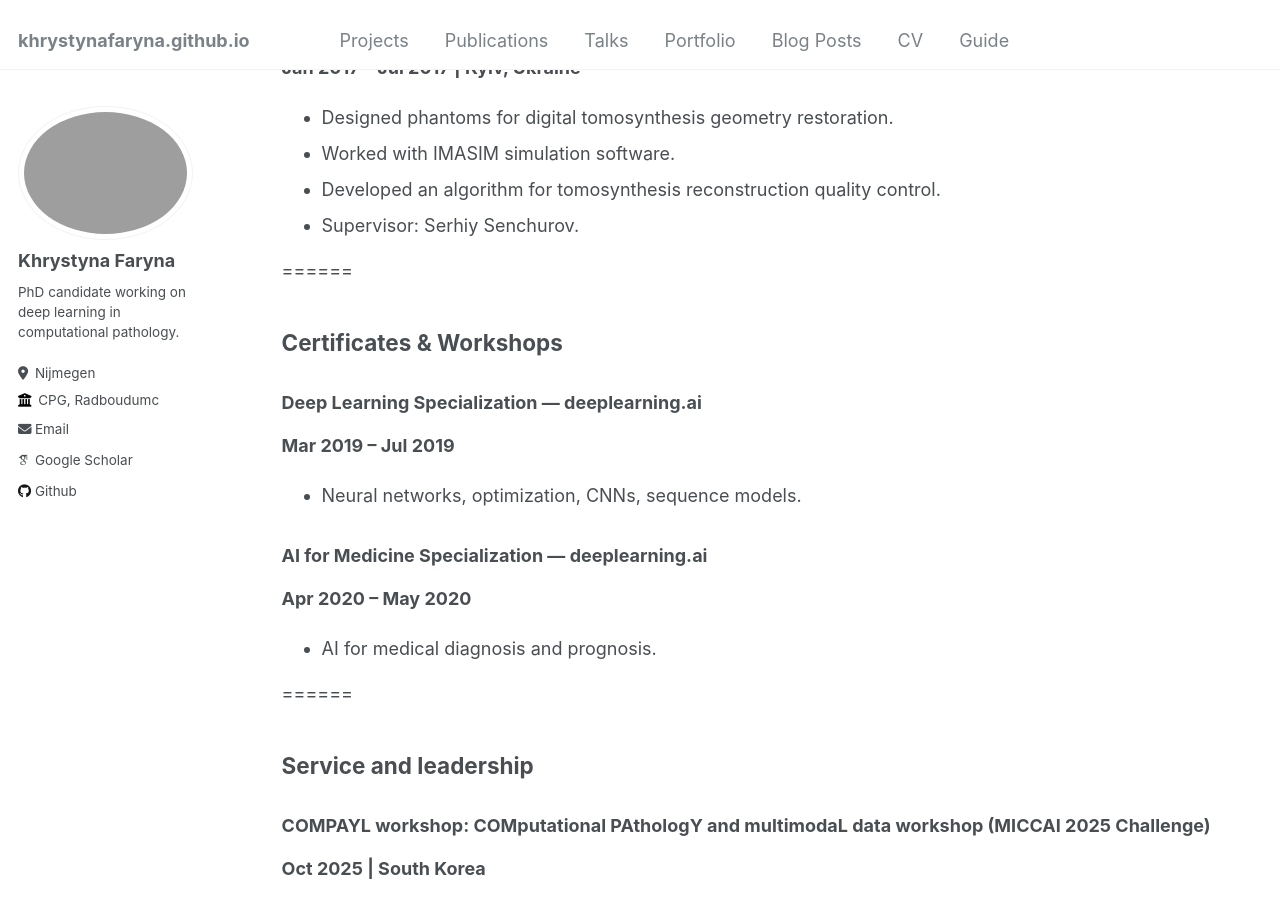
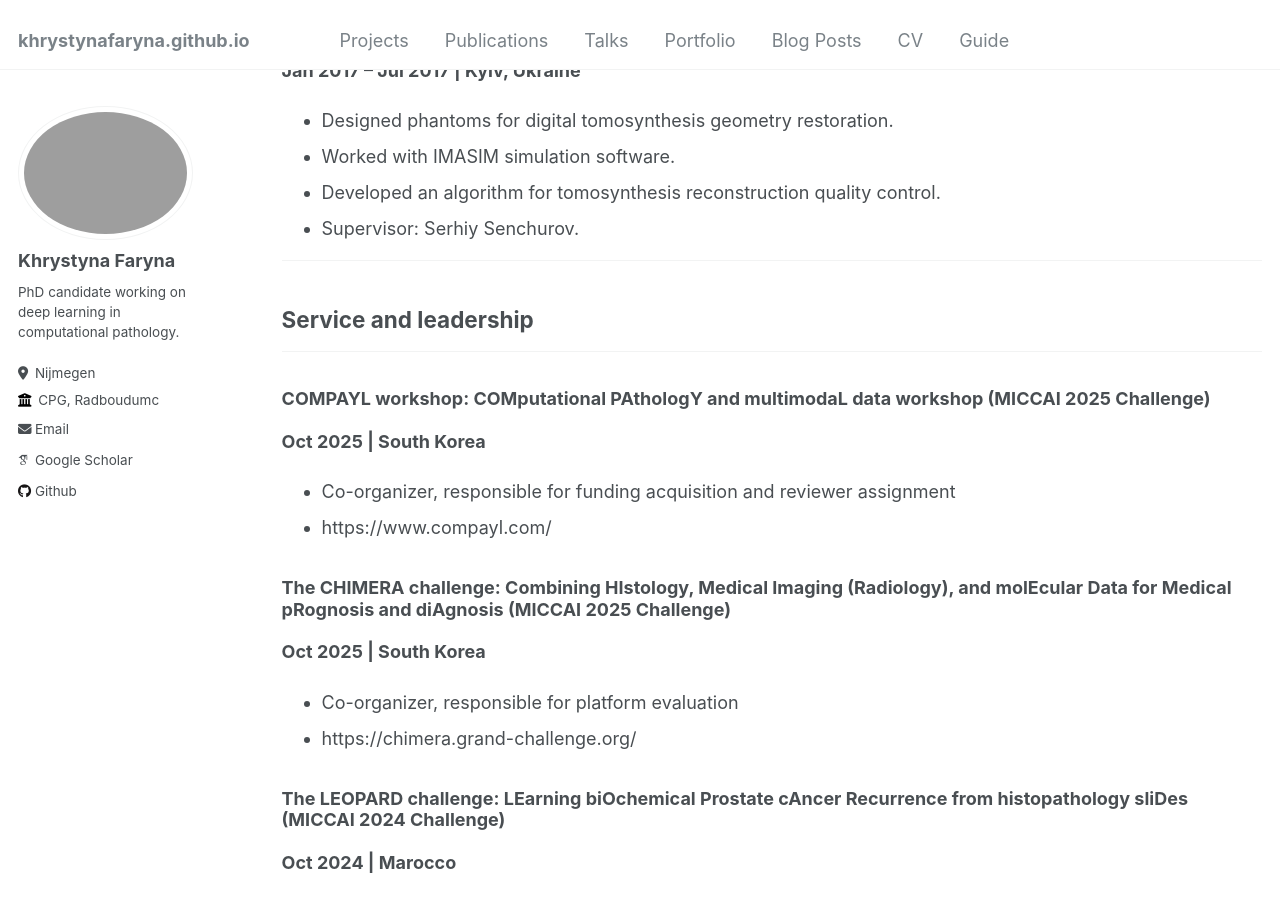
Before and after one commit to KhrystynaFaryna/khrystynafaryna.github.io, a Jekyll site: the page built from _pages/cv.md, in a window 1280 px wide and 900 px high, scrolled down 1990 px. Built offline with Jekyll 4.4.1, drawn with Linux system fonts in a browser that asks for light colours; some web fonts are replaced; some of the changed text lies outside the part shown.

```diff
--- a/_pages/cv.md
+++ b/_pages/cv.md
@@ -9,10 +9,11 @@ redirect_from:
 
 {% include base_path %}
 
-
+---
 
 ## Education
 
+---
 ### PhD Candidate, Medical Image Analysis
 **Radboud University / RadboudUMC | Dec 2020 – Nowdays**
 - Thesis: closing the gap in implementation of AI-based breast and prostate cancer grading algorithms in clinical practice.
@@ -45,9 +46,11 @@ https://maiamaster.udg.edu
 **Erasmus+ Mobility — METU, Ankara, Turkey (Feb 2016 – Jan 2017)**
 - Projects: MRI reconstruction
 
-======
+---
 
 ## Work Experience
+
+---
 
 ### Visiting Researcher (MSc thesis), RadboudUMC — DIAG Group
 **Feb 2020 – Aug 2020 | Nijmegen, NL**
@@ -70,21 +73,12 @@ https://maiamaster.udg.edu
 - Developed an algorithm for tomosynthesis reconstruction quality control.
 - Supervisor: Serhiy Senchurov.
 
-======
 
-## Certificates & Workshops
 
-### Deep Learning Specialization — deeplearning.ai
-**Mar 2019 – Jul 2019**
-- Neural networks, optimization, CNNs, sequence models.
-
-### AI for Medicine Specialization — deeplearning.ai
-**Apr 2020 – May 2020**
-- AI for medical diagnosis and prognosis.
-
-======
+---
 
 ## Service and leadership
+---
 
 ### COMPAYL workshop: COMputational PAthologY and multimodaL data workshop (MICCAI 2025 Challenge)
 **Oct 2025 | South Korea**
@@ -120,17 +114,17 @@ https://maiamaster.udg.edu
 - Technical support team member.
 - Creating tutorials, blog posts, and workshops for deep-learning challenges.
 
-======
-
+---
 ## Technical Skills
+---
 
 **Programming:** Python, MATLAB, C++
 **Deep Learning Frameworks:** PyTorch, TensorFlow
 **Other:** Docker, Git, Bash, LaTeX, Django, hobby web-development
 
-======
-
+---
 ## Awards & Honours
+---
 
 - **MICCAI Educational Challenge Finalist (2nd place)** — 2023, Vancouver
 - **Erasmus Mundus Joint Master Degree Scholarship (MAIA)** — €40,000
@@ -140,16 +134,17 @@ https://maiamaster.udg.edu
 - **Erasmus+ Mobility Scholarship in Middle East Technical University, Ankara, Turkey** — 2015–2016
 - **Future Leader Exchange (FLEX) Program Scholarship**, US Dept. of State — 2011–2012
 
-======
+---
+Publications
+---
 
-Publications
-======
   <ul>{% for post in site.publications reversed %}
     {% include archive-single-cv.html %}
   {% endfor %}</ul>
 
+---
 Talks
-======
+---
 
 - AI in Prostate Cancer Diagnosis; Prostaatcarcinoma Avond; DNA Pathologie; The Netherlands; November 2025
 - Commercial AI in histopathology: a 2025 market landscape from a European perspective; CPS ECP; Vienna, Austria; September 2025
@@ -157,9 +152,9 @@ Talks
 - ...
 
 
-
+---
 Teaching
-======
+---
 
 - Image Analysis Course, Radboud University, 2025, teaching assistant
 - Convolutional Neural Networks in detail using Pytorch, [(Workshops4Ukraine)](https://sites.google.com/view/dariia-mykhailyshyna/main/r-workshops-for-ukraine?authuser=0)
```
Also changed, not shown: other parts of _pages/cv.md (+1 -1 lines).
